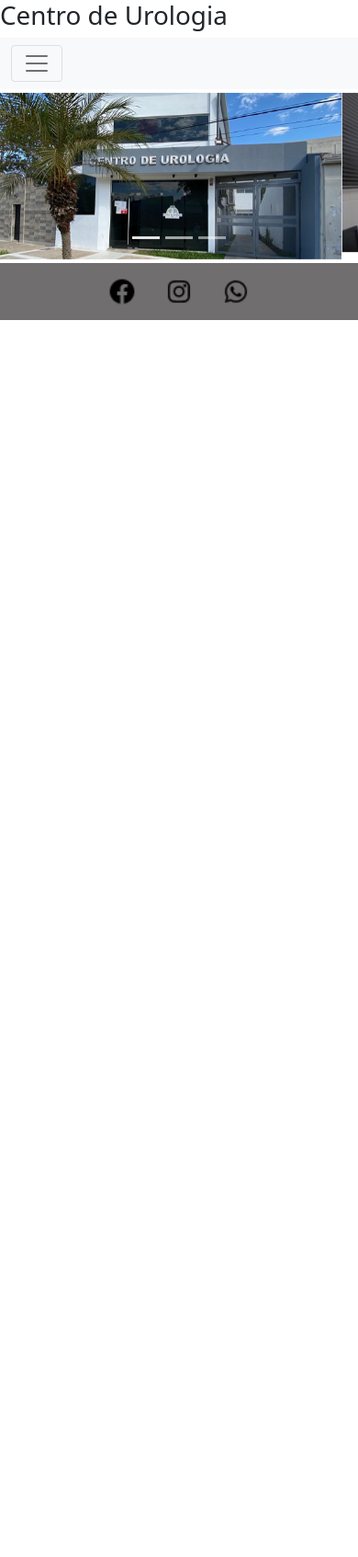
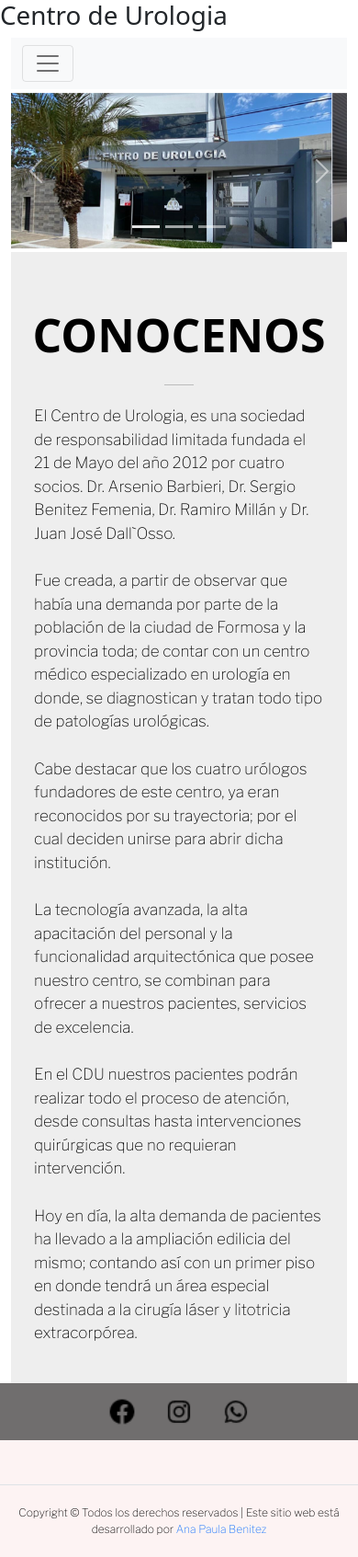
Before and after one commit to paulitab22/repoNuevo, a website: page index.html in a window 390 px wide. Shown: the whole page at 92% size. Before the commit the page ends 844 px from the top, so only its background shows below. Drawn offline with nearby package versions, Linux system fonts and the light colour scheme; a web font is replaced by a local one.

Commit message:
Update index.html

```diff
--- a/index.html
+++ b/index.html
@@ -10,7 +10,11 @@
   <meta name="description" content="Somos el único centro especializado en Urologia de la provincia de Formosa">
   <link rel="preconnect" href="https://fonts.googleapis.com">
   <link rel="preconnect" href="https://fonts.gstatic.com" crossorigin>
-    <link href="https://fonts.googleapis.com/css2?family=Fira+Sans:wght@100;300;500&family=Inria+Sans:wght@300;400;700&family=Josefin+Sans:wght@300&family=Libre+Franklin:wght@100&family=Nunito:ital,wght@1,300&family=Sriracha&family=Telex&family=Varela+Round&display=swap" rel="stylesheet">
+  <link
+    href="https://fonts.googleapis.com/css2?family=Fira+Sans:wght@100;300;500&family=Inria+Sans:wght@300;400;700&family=Josefin+Sans:wght@300&family=Libre+Franklin:wght@100&family=Nunito:ital,wght@1,300&family=Sriracha&family=Telex&family=Varela+Round&display=swap"
+    rel="stylesheet">
+
+  <!-- !STYLESHEET -->
   <link rel="stylesheet" href="css/index.css">
 
   <!-- !BOOTSTRAP -->
@@ -22,16 +26,18 @@
 </head>
 
 <body>
-    <!-- !CUERPO -->
+  <!-- !LOGO -->
+
   <header>
-            <h1> Centro de Urologia </h1>
+    <h1 class="logo">Centro de Urologia</h1>
   </header>
 
   <!-- !NAVEGACIÓN -->
-
-        <nav class="navbar navbar-expand-sm navbar-light bg-light">
   <div class="container-fluid">
-              <button class="navbar-toggler" type="button" data-bs-toggle="collapse" data-bs-target="#navbarNav" aria-controls="navbarNav" aria-expanded="false" aria-label="Toggle navigation">
+    <nav class="navbar navbar-expand-md navbar-light bg-light">
+      <div class="container-fluid">
+        <button class="navbar-toggler" type="button" data-bs-toggle="collapse" data-bs-target="#navbarNav"
+          aria-controls="navbarNav" aria-expanded="false" aria-label="Toggle navigation">
           <span class="navbar-toggler-icon"></span>
         </button>
         <div class="collapse navbar-collapse" id="navbarNav">
@@ -43,7 +49,7 @@
               <a class="nav-link nombreUno" href="nosotros.html">Nosotros</a>
             </li>
             <li class="nav-item">
-                    <a class="nav-link nombreUno" href="prácticas.html">Practicas</a>
+              <a class="nav-link nombreUno" href="prácticas.html">Prácticas</a>
             </li>
             <li class="nav-item">
               <a class="nav-link nombreUno" href="tecnologías.html">Tecnologías</a>
@@ -55,67 +61,87 @@
         </div>
       </div>
     </nav>
+  </div>
+
+  <div class="container-fluid">
+    <div class="row col-xs-10">
       <main>
 
+
         <!-- !INFORMACIÓN -->
-
+        <section>
           <div id="carouselExampleCaptions" class="carousel slide" data-bs-ride="carousel">
             <div class="carousel-indicators">
-              <button type="button" data-bs-target="#carouselExampleCaptions" data-bs-slide-to="0" class="active" aria-current="true" aria-label="Slide 1"></button>
-              <button type="button" data-bs-target="#carouselExampleCaptions" data-bs-slide-to="1" aria-label="Slide 2"></button>
-              <button type="button" data-bs-target="#carouselExampleCaptions" data-bs-slide-to="2" aria-label="Slide 3"></button>
+              <button type="button" data-bs-target="#carouselExampleCaptions" data-bs-slide-to="0" class="active"
+                aria-current="true" aria-label="Slide 1"></button>
+              <button type="button" data-bs-target="#carouselExampleCaptions" data-bs-slide-to="1"
+                aria-label="Slide 2"></button>
+              <button type="button" data-bs-target="#carouselExampleCaptions" data-bs-slide-to="2"
+                aria-label="Slide 3"></button>
             </div>
+
 
             <!--CARROUSEL-->
 
             <div class="carousel-inner">
               <div class="carousel-item active">
-                <img src="imagenes/centrodeurolgia.jpg"  class="d-block w-100" alt="cdu">
-                <div class="carousel-caption d-none d-md-block">
-                  <h1 class="title-1" >Bienvenidos al Centro de Urologia</h1>
-                  <p class="parrafo-1">Único centro especializado en Urologia.</p>
-
-              <div class="corousel-button">
-                  <button class="button-1">Conózcanos</button>
-                  <button class="button-2">Solicite su turno</button>
-                  </div>
-                </div>
+                <img src="imagenes/centrodeurolgia.jpg" class="d-block w-100" alt="cdu">
               </div>
               <div class="carousel-item">
                 <img src="imagenes/cirugiasambulatorias.jpg" class="d-block w-100" alt="cirugiasambulatorias">
-                <div class="carousel-caption d-none d-md-block">
-                  <h1 class="title-1">Realizamos Cirugias Ambulatorias</h1>
-                  <p class="parrafo-1">Llevamos a cabo aquellas cirugias que requiean internación ambulatoria.</p>
-                </div>
               </div>
               <div class="carousel-item">
                 <img src="imagenes/ondasdechoque.jpg" class="d-block w-100" alt="ondasdechoque">
-                <div class="carousel-caption d-none d-md-block">
-                  <h1 class="title-1">Ondas de Choque</h1>
-                  <p class="parrafo-1"> Some representative placeholder content for the third slide.</p>
               </div>
-              </div>
-                </div>
-                    </div>
-
-
-
-            <button class="carousel-control-prev" type="button" data-bs-target="#carouselExampleCaptions" data-bs-slide="prev">
+              <button class="carousel-control-prev" type="button" data-bs-target="#carouselExampleCaptions"
+                data-bs-slide="prev">
                 <span class="carousel-control-prev-icon" aria-hidden="true"></span>
                 <span class="visually-hidden">Previous</span>
               </button>
-            <button class="carousel-control-next" type="button" data-bs-target="#carouselExampleCaptions" data-bs-slide="next">
+              <button class="carousel-control-next" type="button" data-bs-target="#carouselExampleCaptions"
+                data-bs-slide="next">
                 <span class="carousel-control-next-icon" aria-hidden="true"></span>
                 <span class="visually-hidden">Next</span>
               </button>
             </div>
+          </div>
+
+          <section class="about" id="about">
+            <h4 class="about__title">CONOCENOS</h4>
+            <hr />
+
+            <div class="info__principal">
+              <div class="container__uno">
+                <p>El Centro de Urologia, es una sociedad de responsabilidad limitada fundada el 21 de Mayo del año 2012
+                  por cuatro socios. Dr. Arsenio Barbieri, Dr. Sergio Benitez Femenia, Dr. Ramiro Millán y Dr.
+                  Juan José Dall`Osso.</p>
+                <p>Fue creada, a partir de observar que había una demanda por parte de la población
+                  de la ciudad de Formosa y la provincia toda; de contar con un centro médico especializado en
+                  urología en donde, se diagnostican y tratan todo tipo de patologías urológicas.</p>
+                <p>Cabe destacar que los cuatro urólogos fundadores de este centro,
+                  ya eran reconocidos por su trayectoria; por el cual deciden unirse para abrir dicha institución.</p>
+                <p>La tecnología avanzada, la alta apacitación del personal y la funcionalidad arquitectónica que posee
+                  nuestro centro,
+                  se combinan para ofrecer a nuestros pacientes, servicios de excelencia.</p>
+                <p>En el CDU nuestros pacientes podrán realizar todo el proceso de atención, desde consultas hasta
+                  intervenciones quirúrgicas
+                  que no requieran intervención.</p>
+                <p>Hoy en día, la alta demanda de pacientes ha llevado a la ampliación edilicia del mismo;
+                  contando así con un primer piso en donde tendrá un área especial destinada a la cirugía láser y
+                  litotricia extracorpórea.</p>
+              </div>
+
+          </section>
       </main>
+    </div>
+  </div>
 
   <!-- !PIE DE PÁGINA -->
 
   <footer>
     <div class="container__redes">
-        <a href="https://www.facebook.com/Centro-de-Urolog%C3%ADa-CDU-478609279004909" target="blanck" title="facebookcdu">
+      <a href="https://www.facebook.com/Centro-de-Urolog%C3%ADa-CDU-478609279004909" target="blanck"
+        title="facebookcdu">
         <img src="imagenes rr.ss/facebook.png" alt="logofacebook">
       </a>
 
@@ -127,6 +153,17 @@
         <img src="imagenes rr.ss/whatsapp.png" alt="logowhatsapp">
       </a>
     </div>
+    <div class="row pt-4 mt-4 derechos-Media">
+      <div class="col-md-12 derechos-s">
+        <div class="border-top pt-3 text-white text-center">
+          <p class="copy__derechos"> Copyright &copy; Todos los derechos reservados | Este sitio web está desarrollado por
+            <a href="index.html" class="text-decoration-none derechos__reservados">Ana Paula Benitez</a>
+          </p>
+        </div>
+      </div>
+    </div>
+
+
   </footer>
 
   <!-- !BOOTSTRAP -->
```
Lines whose indentation alone changed are shown as unchanged.
